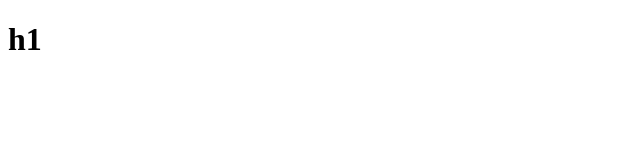
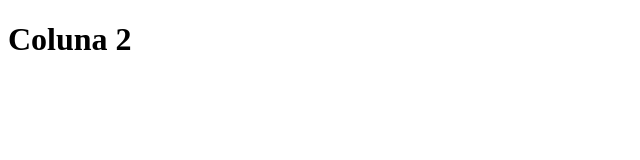
Before and after one commit to edskate/Lista-de-Compras, a plain HTML site: page Coluna2.html in a window 1280 px wide. Shown: the whole page, without its empty margins (0-640 px from the left). Drawn offline with Linux system fonts and the light colour scheme.

Commit message:
add .coluna 2

```diff
--- a/Coluna2.html
+++ b/Coluna2.html
@@ -6,6 +6,7 @@
     <title>Coluna2.</title>
 </head>
 <body>
-    <h1>h1</h1>
+    <h1>Coluna 2</h1>
+
 </body>
 </html>
```
